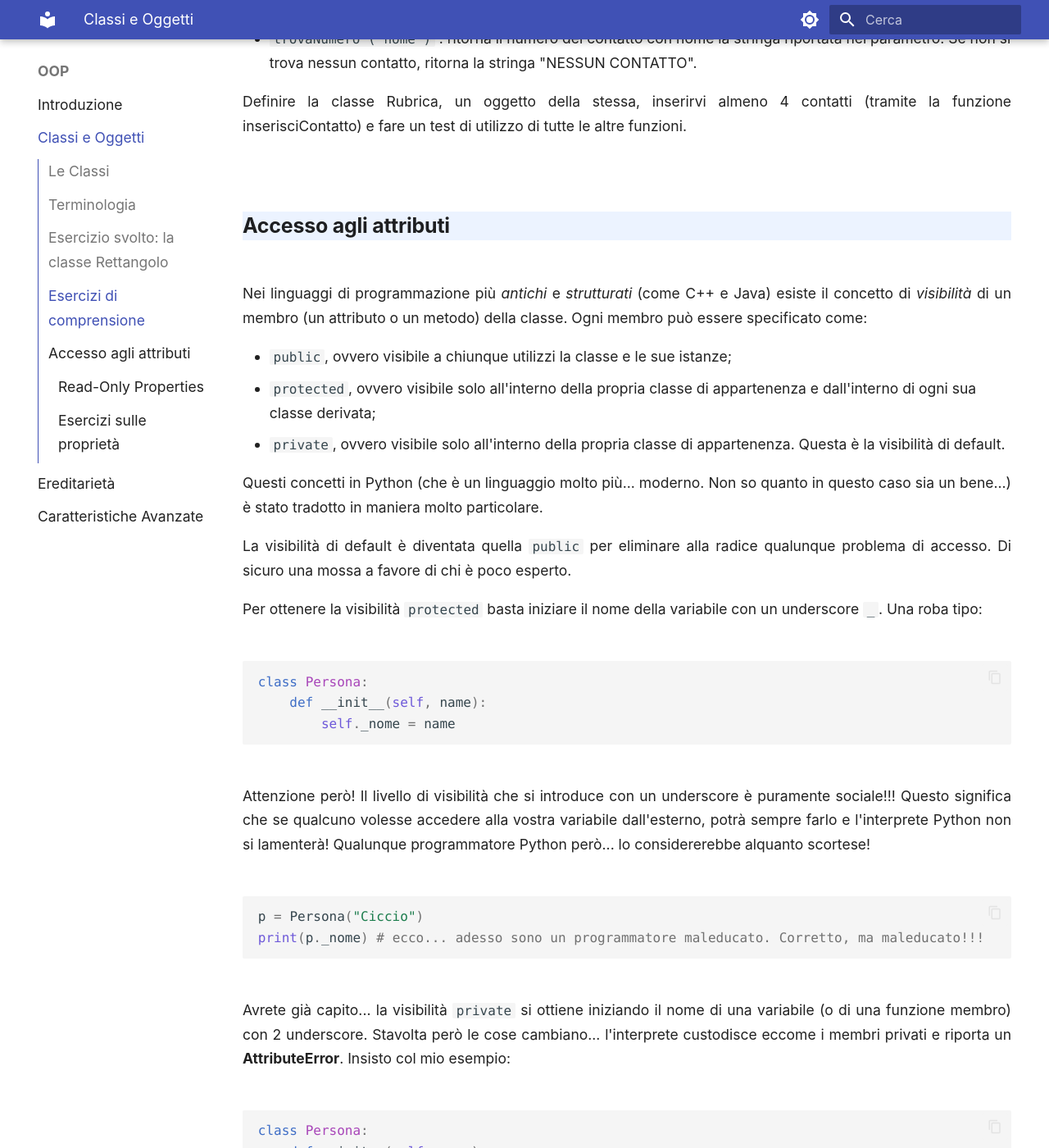
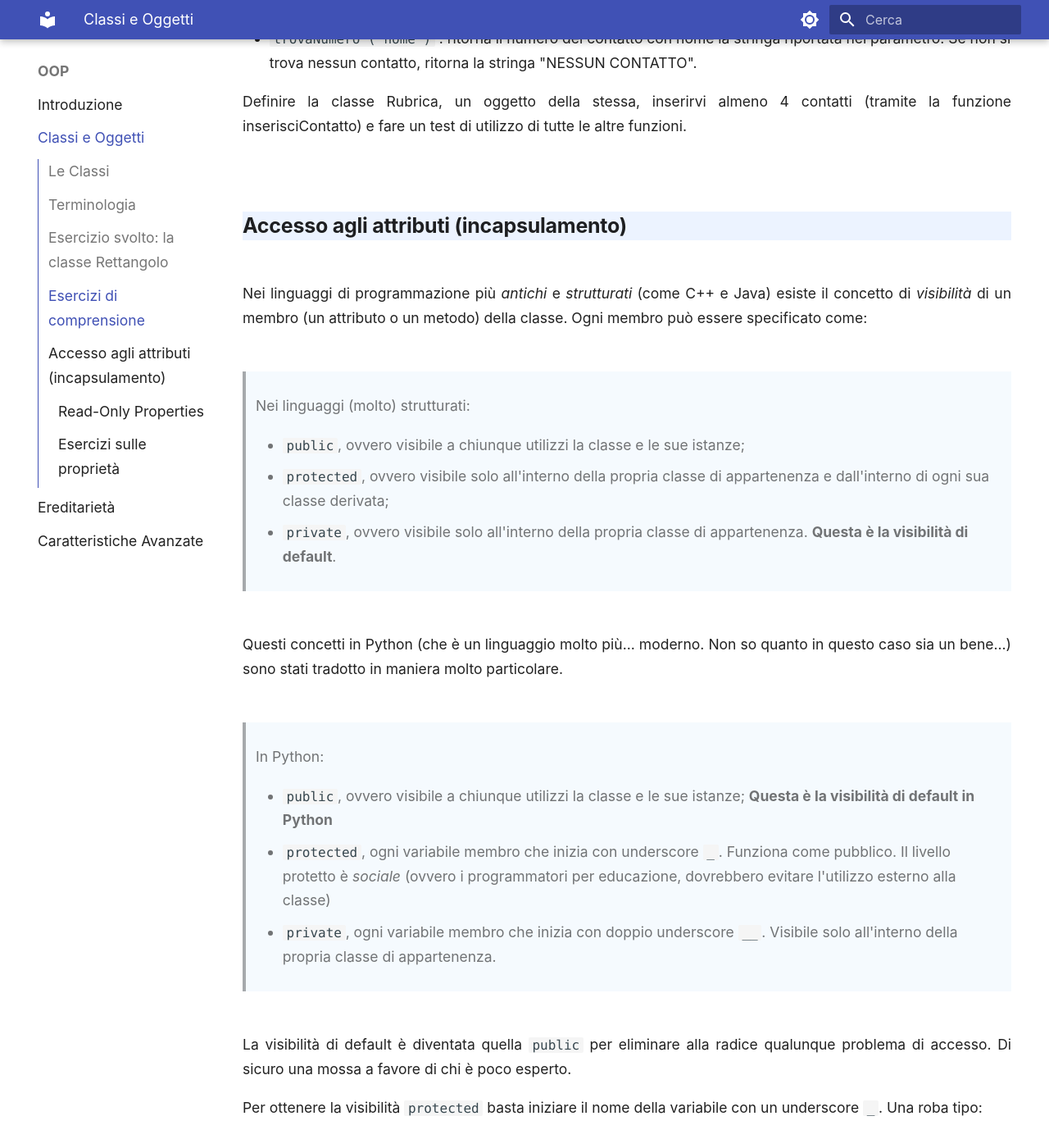
Before and after one commit to adjamhub/pyhandouts, an MkDocs documentation site: the page built from docs/OOP/001_classes_objects.md, in a window 1280 px wide and 1400 px high, scrolled down 13375 px. Shown: the whole window at 82% size. Built offline with MkDocs 1.6.1 and Material for MkDocs 9.7.7, drawn with Linux system fonts in a browser that asks for light colours.

Commit message:
incapsulamento ++

````diff
--- a/docs/OOP/001_classes_objects.md
+++ b/docs/OOP/001_classes_objects.md
@@ -543,17 +543,26 @@ Definire la classe Rubrica, un oggetto della stessa, inserirvi almeno 4 contatti
 
 
 <!-- ################################################################################################# -->
-## Accesso agli attributi
+## Accesso agli attributi (incapsulamento)
 
 Nei linguaggi di programmazione più *antichi* e *strutturati* (come C++ e Java) esiste il concetto di *visibilità* di un membro (un attributo o un metodo)
 della classe. Ogni membro può essere specificato come:
 
-- `public`, ovvero visibile a chiunque utilizzi la classe e le sue istanze;
-- `protected`, ovvero visibile solo all'interno della propria classe di appartenenza e dall'interno di ogni sua classe derivata;
-- `private`, ovvero visibile solo all'interno della propria classe di appartenenza. Questa è la visibilità di default.
+> Nei linguaggi (molto) strutturati:
+>
+> - `public`, ovvero visibile a chiunque utilizzi la classe e le sue istanze;
+> - `protected`, ovvero visibile solo all'interno della propria classe di appartenenza e dall'interno di ogni sua classe derivata;
+> - `private`, ovvero visibile solo all'interno della propria classe di appartenenza. **Questa è la visibilità di default**.
 
 
-Questi concetti in Python (che è un linguaggio molto più... moderno. Non so quanto in questo caso sia un bene...) è stato tradotto in maniera molto particolare.
+Questi concetti in Python (che è un linguaggio molto più... moderno. Non so quanto in questo caso sia un bene...) sono stati tradotto in maniera molto particolare.
+
+> In Python:
+>
+> - `public`, ovvero visibile a chiunque utilizzi la classe e le sue istanze; **Questa è la visibilità di default in Python**
+> - `protected`, ogni variabile membro che inizia con underscore `_`. Funziona come pubblico. Il livello protetto è *sociale* (ovvero i programmatori per educazione, dovrebbero evitare l'utilizzo esterno alla classe)
+> - `private`, ogni variabile membro che inizia con doppio underscore `__`. Visibile solo all'interno della propria classe di appartenenza.
+
 
 La visibilità di default è diventata quella `public` per eliminare alla radice qualunque problema di accesso. Di sicuro una mossa a favore di chi è poco esperto.
 
@@ -573,7 +582,7 @@ p = Persona("Ciccio")
 print(p._nome) # ecco... adesso sono un programmatore maleducato. Corretto, ma maleducato!!!
 ```
 
-Avrete già capito... la visibilità `private` si ottiene iniziando il nome di una variabile (o di una funzione membro) con 2 underscore. Stavolta però le cose cambiano...
+La visibilità `private` si ottiene iniziando il nome di una variabile (o di una funzione membro) con 2 underscore. Stavolta però le cose cambiano...
 l'interprete custodisce eccome i membri privati e riporta un **AttributeError**. Insisto col mio esempio:
 
 ```python
````
